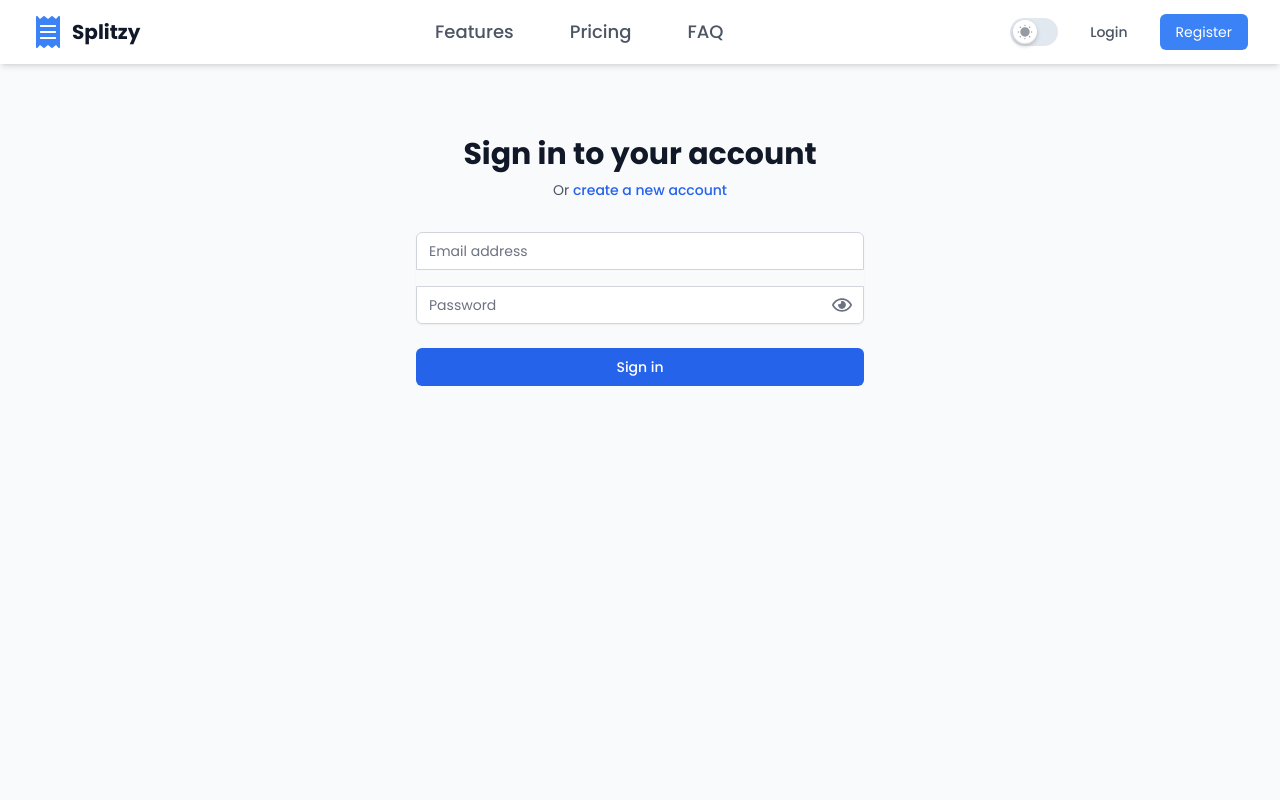
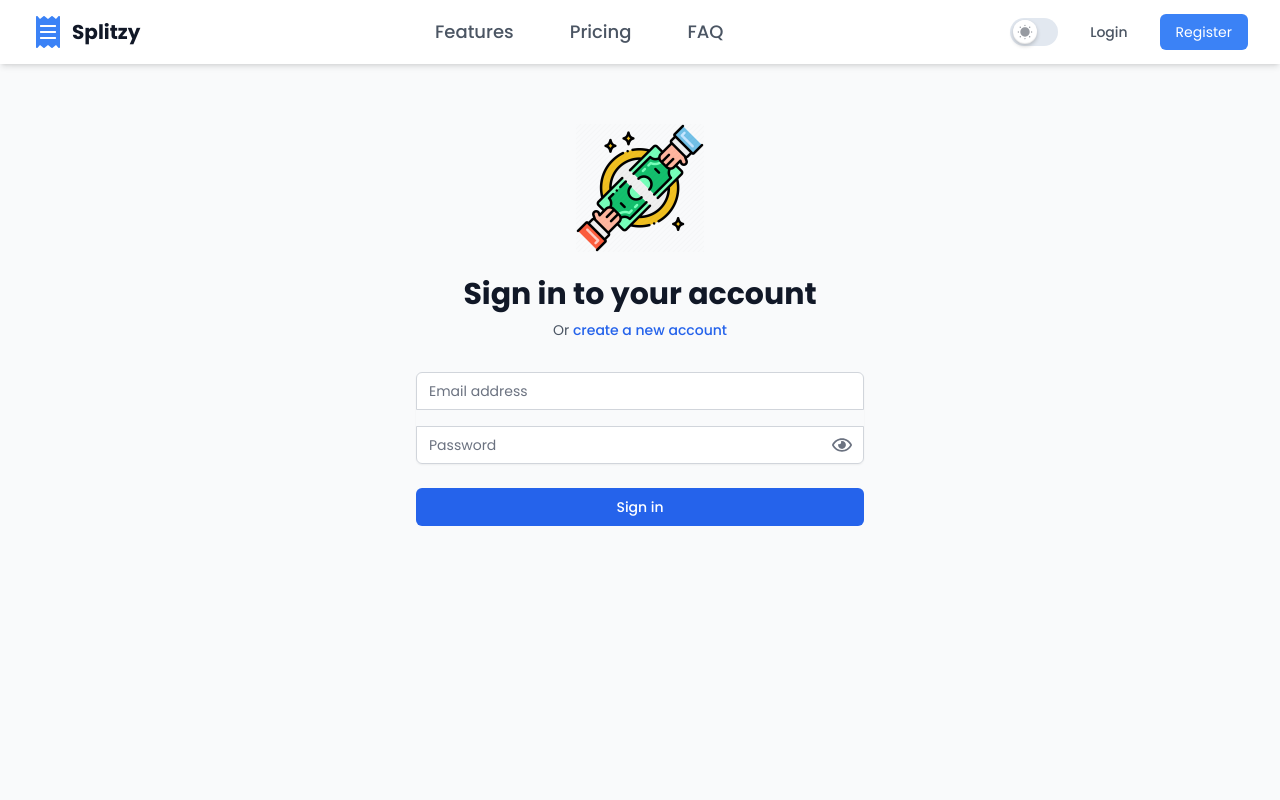
Before and after one commit to KoushikMallik-developer/splitzy, a React (Vite) app: page /login in a window 1280 px wide. Shown: the top 800 px of the page. Built offline with nearby package versions, Linux system fonts and the light colour scheme.

Commit message:
Logo Added in Login SIgnup

```diff
--- a/src/pages/Login/index.jsx
+++ b/src/pages/Login/index.jsx
@@ -4,6 +4,7 @@
 import { useState } from "react";
 import { Link, useNavigate } from "react-router-dom";
 import { FaRegEyeSlash, FaRegEye } from "react-icons/fa";
+import profilepic from "../../assets/logo.png";
 // import { loginStart, loginSuccess, loginFailure } from '../../store/slices/authSlice';
 
 const Login = () => {
@@ -48,6 +49,11 @@ const Login = () => {
     <div className="min-h-screen flex justify-center bg-gray-50 py-12 px-4 sm:px-6 lg:px-8">
       <div className="max-w-md w-full space-y-8">
         <div>
+          <img
+            src={profilepic}
+            alt="Logo"
+            className="h-32 w-32 text-blue-500 mt-3 mx-auto"
+          />
           <h2 className="mt-6 text-center text-3xl font-extrabold text-gray-900">
             Sign in to your account
           </h2>
--- a/src/pages/Register/index.jsx
+++ b/src/pages/Register/index.jsx
@@ -2,6 +2,7 @@ import { useState } from "react";
 import { useDispatch, useSelector } from "react-redux";
 import { Link, useNavigate } from "react-router-dom";
 import { FaRegEyeSlash, FaRegEye } from "react-icons/fa";
+import profilepic from "../../assets/logo.png";
 
 const Register = () => {
   const [formData, setFormData] = useState({
@@ -36,6 +37,11 @@ const Register = () => {
     <div className="min-h-screen flex justify-center bg-gray-50 py-12 px-4 sm:px-6 lg:px-8">
       <div className="max-w-md w-full space-y-8">
         <div>
+          <img
+            src={profilepic}
+            alt="Logo"
+            className="h-32 w-32 text-blue-500 mt-3 mx-auto"
+          />
           <h2 className="mt-6 text-center text-3xl font-extrabold text-gray-900">
             Create a new account
           </h2>
```
